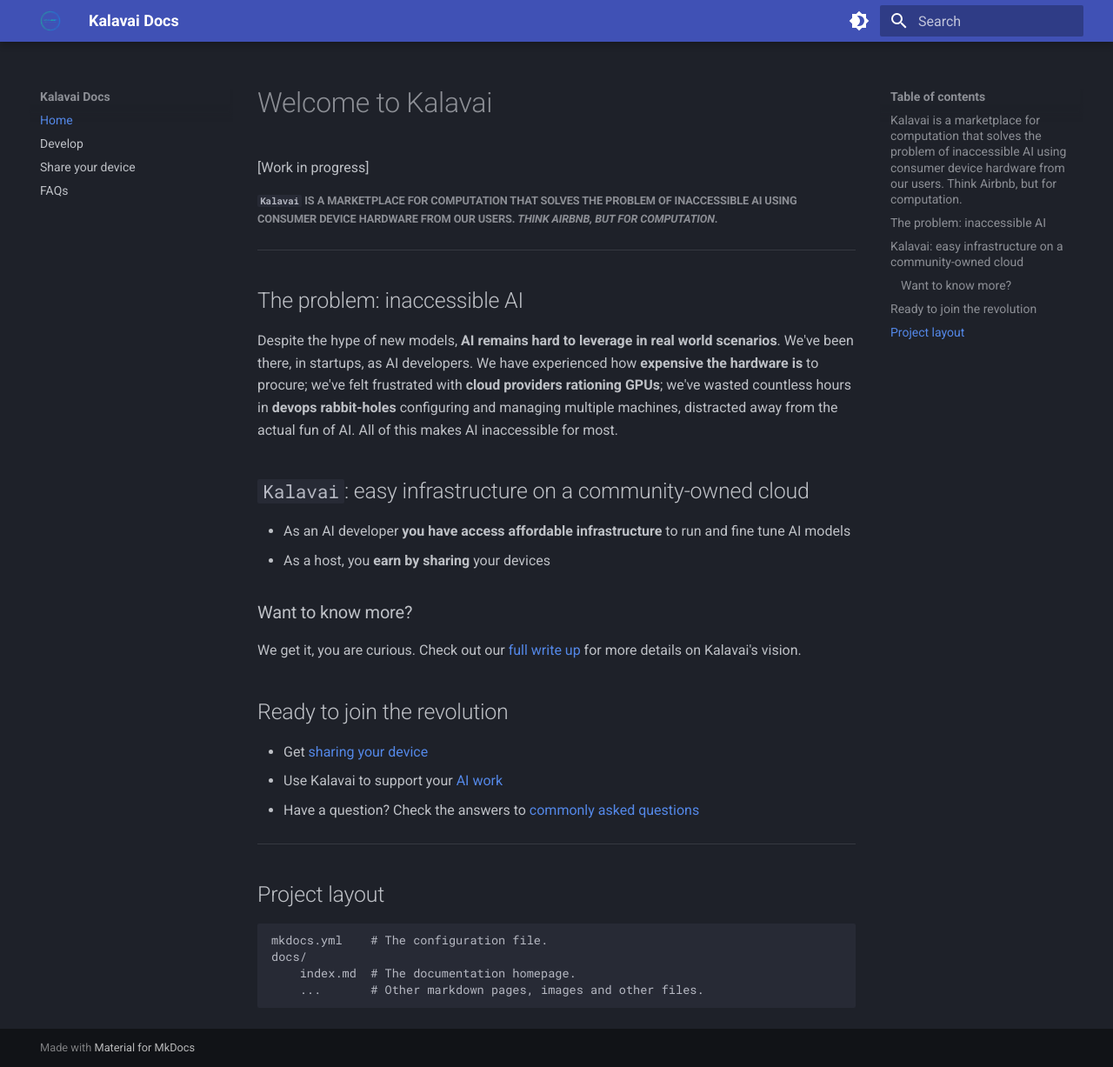
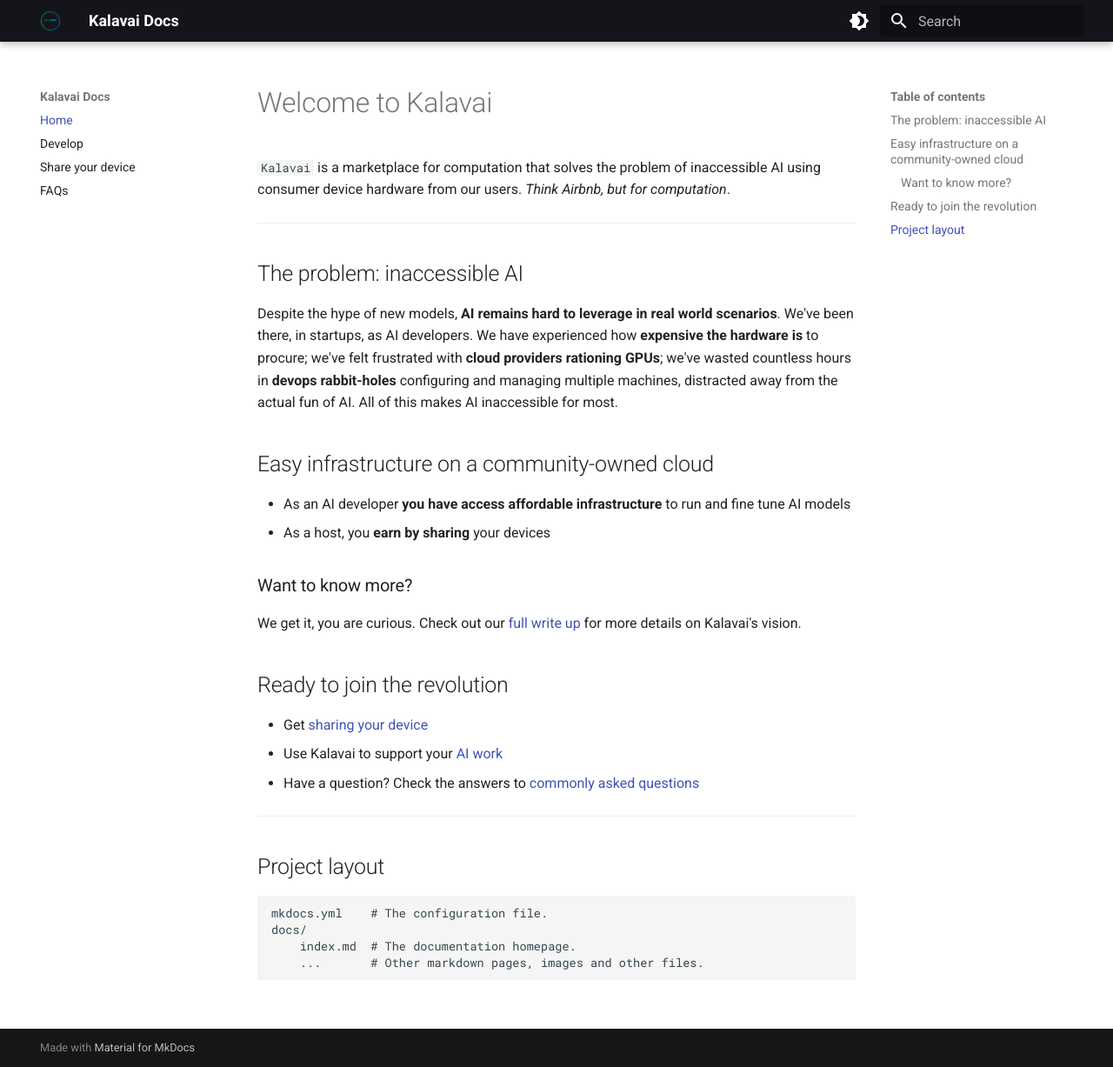
Before and after one commit to kalavai-net/kalavai-docs, an MkDocs documentation site: the page built from docs/index.md, in a window 1280 px wide and 1227 px high. Shown: the whole window at 87% size. Built offline with MkDocs 1.6.1 and Material for MkDocs 9.7.7, drawn with Linux system fonts in a browser that asks for light colours.

Commit message:
added tags

```diff
--- a/docs/index.md
+++ b/docs/index.md
@@ -1,8 +1,6 @@
 # Welcome to Kalavai
 
-[Work in progress]
-
-##### `Kalavai` is a marketplace for computation that solves the problem of inaccessible AI using consumer device hardware from our users. _Think Airbnb, but for computation_.
+`Kalavai` is a marketplace for computation that solves the problem of inaccessible AI using consumer device hardware from our users. _Think Airbnb, but for computation_.
 
 ---
 
@@ -11,7 +9,7 @@
 Despite the hype of new models, **AI remains hard to leverage in real world scenarios**. We've been there, in startups, as AI developers. We have experienced how **expensive the hardware is** to procure; we've felt frustrated with **cloud providers rationing GPUs**; we've wasted countless hours in **devops rabbit-holes** configuring and managing multiple machines, distracted away from the actual fun of AI. All of this makes AI inaccessible for most.
 
 
-## `Kalavai`: easy infrastructure on a community-owned cloud
+## Easy infrastructure on a community-owned cloud
 
 * As an AI developer **you have access affordable infrastructure** to run and fine tune AI models
 * As a host, you **earn by sharing** your devices
--- a/mkdocs.yml
+++ b/mkdocs.yml
@@ -14,10 +14,22 @@
     - navigation.instant
     - navigation.instant.progress
   palette:
-    - scheme: slate
+  # Palette toggle for dark mode
+    - scheme: default
+      primary: black
       toggle:
         icon: material/brightness-4
         name: Switch to light mode
+    # Palette toggle for light mode
+    - scheme: slate
+      primary: black
+      toggle:
+        icon: material/brightness-7
+        name: Switch to dark mode
 
 markdown_extensions:
   - attr_list
+
+plugins:
+  - search
+  - tags
```
Also changed, not shown: docs/faqs.md (+4 -0 lines), docs/hosts.md (+7 -0 lines).
